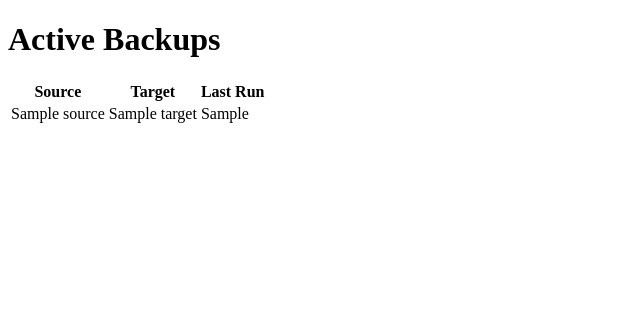
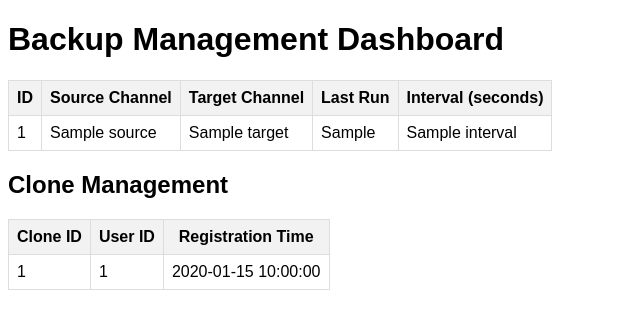
Before and after one commit to GeekNeuron/Telegram-Ultra-Backup, a Flask app: template admin-panel/templates/dashboard.html in a window 1280 px wide. Shown: the top 329 px of the page, without its empty margins (0-640 px from the left). Run offline with Flask 3, Linux system fonts and the light colour scheme; the template is opened without the code that fills it: most values are stand-ins (such as "Sample title", 1, 10 or a date in 2020).

Commit message:
Update dashboard.html

```diff
--- a/admin-panel/templates/dashboard.html
+++ b/admin-panel/templates/dashboard.html
@@ -1,23 +1,54 @@
 <!DOCTYPE html>
 <html>
 <head>
-    <title>Backup Dashboard</title>
+    <title>Telegram Backup Dashboard</title>
+    <style>
+        body { font-family: Arial, sans-serif; }
+        table { border-collapse: collapse; margin: 20px 0; }
+        th, td { border: 1px solid #ddd; padding: 8px; }
+        th { background-color: #f2f2f2; }
+    </style>
 </head>
 <body>
-    <h1>Active Backups</h1>
+    <h1>Backup Management Dashboard</h1>
+
+    <div class="backup-list">
         <table>
             <tr>
-            <th>Source</th>
-            <th>Target</th>
+                <th>ID</th>
+                <th>Source Channel</th>
+                <th>Target Channel</th>
                 <th>Last Run</th>
+                <th>Interval (seconds)</th>
             </tr>
             {% for backup in backups %}
                 <tr>
+                    <td>{{ backup.id }}</td>
                     <td>{{ backup.source }}</td>
                     <td>{{ backup.target }}</td>
                     <td>{{ backup.last_run }}</td>
+                    <td>{{ backup.interval }}</td>
                 </tr>
             {% endfor %}
         </table>
+    </div>
+
+    <h2>Clone Management</h2>
+    <div class="clone-list">
+        <table>
+            <tr>
+                <th>Clone ID</th>
+                <th>User ID</th>
+                <th>Registration Time</th>
+            </tr>
+            {% for clone in clones %}
+                <tr>
+                    <td>{{ clone.clone_id }}</td>
+                    <td>{{ clone.user_id }}</td>
+                    <td>{{ clone.registration_time }}</td>
+                </tr>
+            {% endfor %}
+        </table>
+    </div>
 </body>
 </html>
```
Lines whose indentation alone changed are shown as unchanged.
